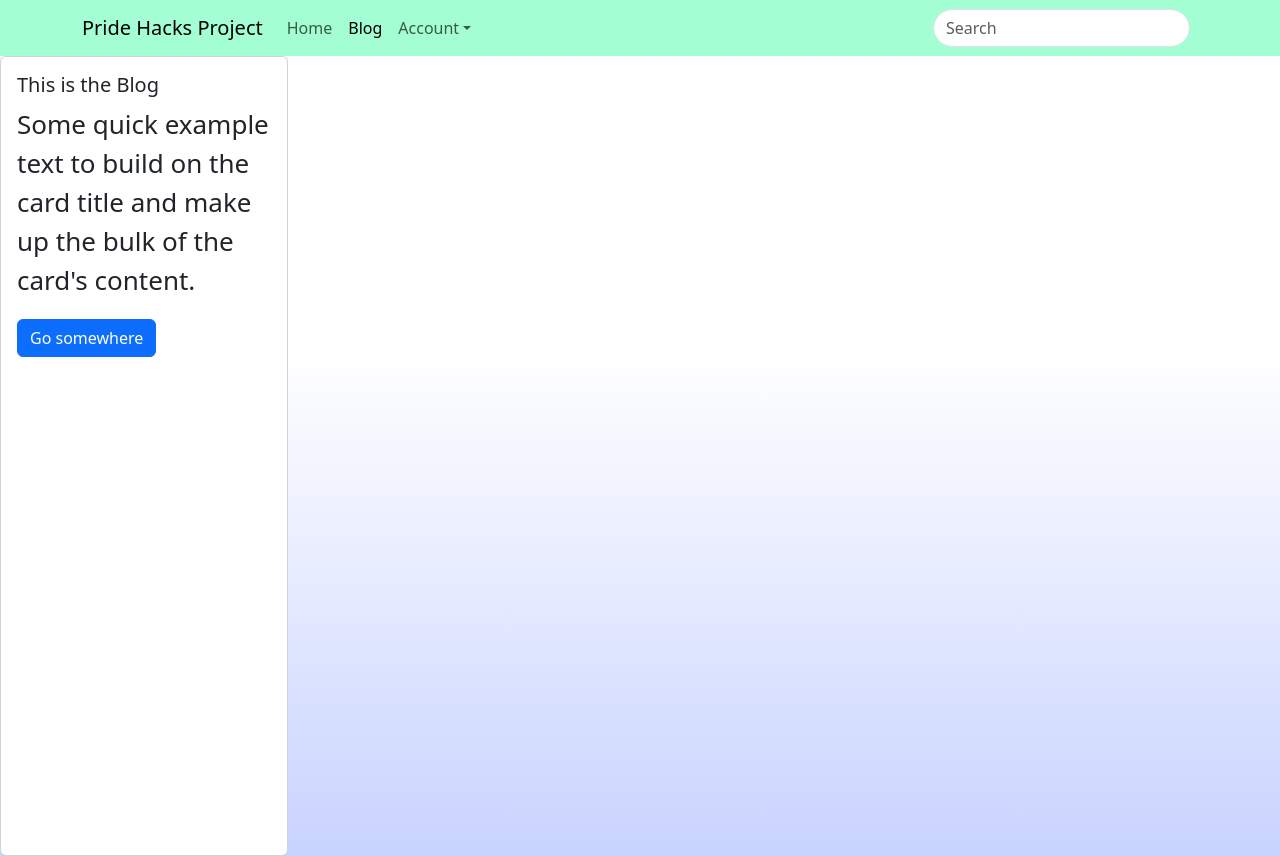
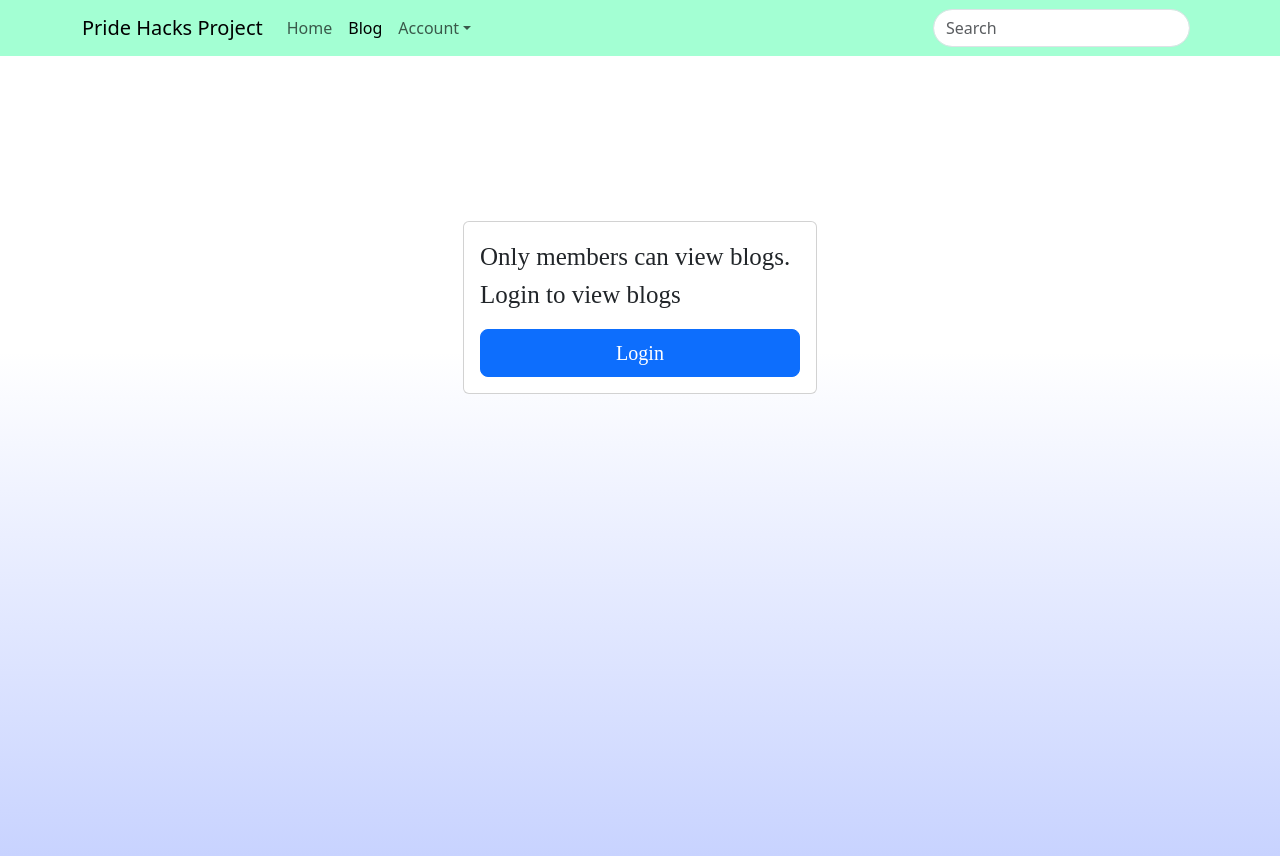
Before and after one commit to tori-parmz/PrideHacks-Project, a React (Create React App) app: page /blog in a window 1280 px wide. Built offline with nearby package versions, Linux system fonts and the light colour scheme.

Commit message:
task: unloggediIn blogs

```diff
--- a/src/components/Pages/Blog.js
+++ b/src/components/Pages/Blog.js
@@ -1,19 +1,38 @@
 import Button from 'react-bootstrap/Button';
 import Card from 'react-bootstrap/Card';
+import { React, Component } from 'react';
 
-function Blog() {
+
+class Blog extends Component {
+  render () {
     return (
-    <Card style={{ width: '18rem' }}>
+      <div
+      style={{
+        display: "flex",
+        alignItems: "center",
+        height: "100%",
+        width: '30%',
+        marginTop: "150px",
+        marginLeft: "auto",
+        marginRight: "auto",
+        fontFamily: 'Times New Roman',
+        fontSize: '25px',
+        padding: '15px'
+      }}
+      >
+        <Card>
         <Card.Body>
-        <Card.Title>This is the Blog</Card.Title>
           <Card.Text>
-          Some quick example text to build on the card title and make up the
-          bulk of the card's content.
+            Only members can view blogs. Login to view blogs
           </Card.Text>
-        <Button variant="primary">Go somewhere</Button>
+          <div className="d-grid gap-2">
+            <Button variant="primary" size='lg'>Login</Button>
+          </div>
         </Card.Body>
       </Card>
+      </div>
     );
+  }
 }
 
 export default Blog;
--- a/src/components/Pages/LandingPage.js
+++ b/src/components/Pages/LandingPage.js
@@ -46,7 +46,7 @@ class LandingPage extends Component {
     return (
       <Container fluid>
         <Row>
-        <Card.Img src={landingPageImage} height={350} />
+        <Card.Img src={landingPageImage} height={400} />
         </Row>
         <Row>
           {landingPageCards}
```
Lines whose indentation alone changed are shown as unchanged.
